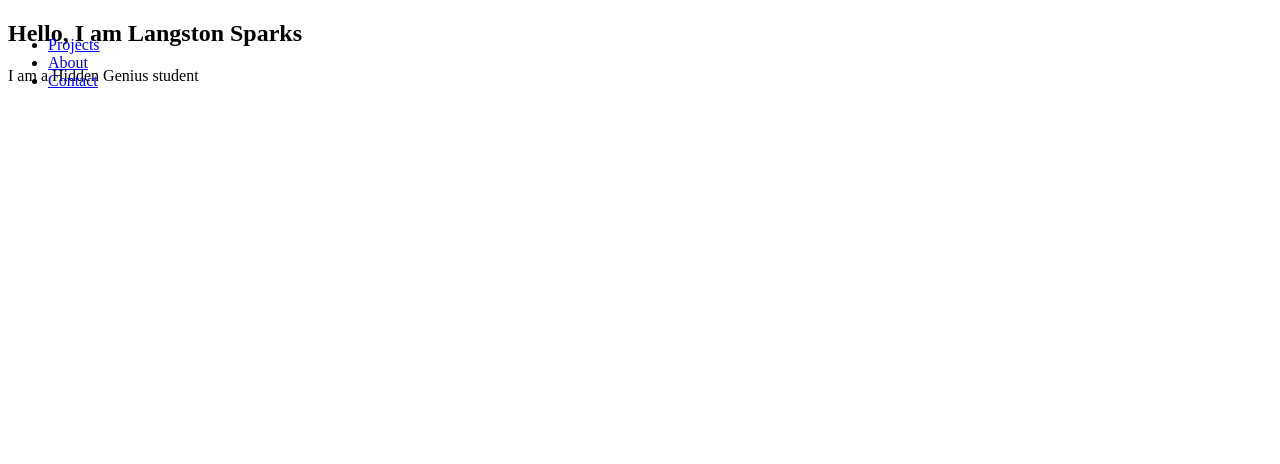
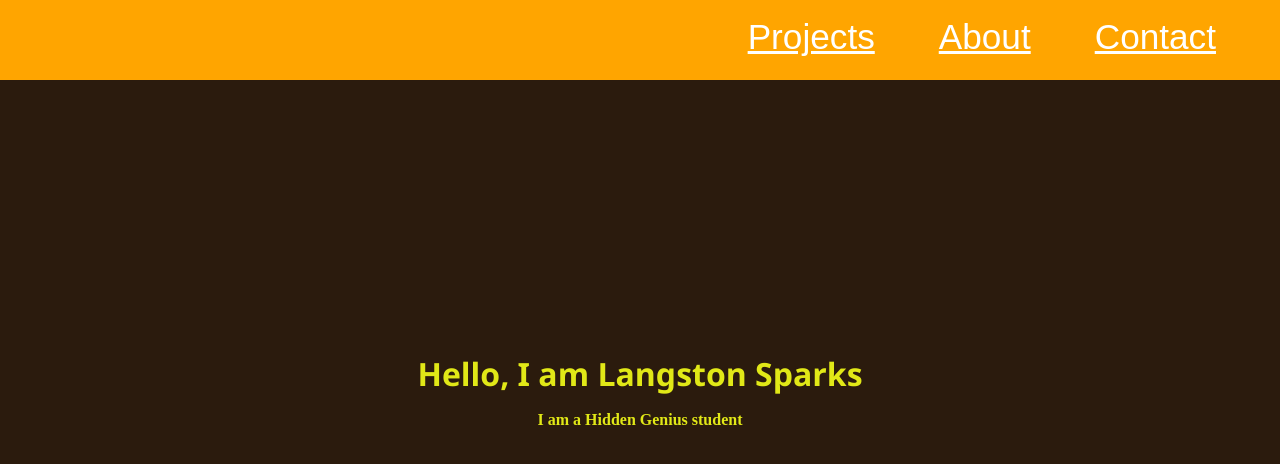
Before and after one commit to LangstonSparks/Fifth-Certification-, a plain HTML site: page index.html in a window 1280 px wide. Drawn offline with Linux system fonts and the light colour scheme.

Commit message:
Update styles.css

```diff
--- a/styles.css
+++ b/styles.css
@@ -1,12 +1,81 @@
-@media {
-  body {
-    height: 100%;
+* {
+  box-sizing: border-box;
+  margin: 0;
+  padding: 0;
+}
+html {
+  scroll-behavior: smooth;
+  box-sizing: border-box;
+}
+body {
+    height: 1vh;
     width: 100%;
+    background: #2b1b0d;
   }
-}
 #navbar {
   position: fixed;
 }
 head {
   position: fixed;
 }
+#title {
+  text-align: center;
+  color: #e1e817;
+  font-family: 'Segoe UI', Tahoma, Geneva, Verdana, sans-serif;
+  padding-top: 8.5em;
+  font-weight: bold;
+  font-size: 2em;
+}
+.sub-title {
+  text-align: center;
+  color: #e1e817;
+  font-weight: bold;
+  margin-top: 1em;
+}
+.link-section {
+  background-color: orange;
+  width: 100%;
+  height: 5em;
+}
+header {
+  margin-top: 0;
+}
+@media (max-width: 28.75em) {
+  .nav {
+      justify-content: center;
+  }
+}
+.nav {
+  display: flex;
+  justify-content: flex-end;
+  position: fixed;
+  top: -15px;
+  left: 0;
+  width: 100%;
+  background: var(--main-red);
+  z-index: 10;
+}
+@media (max-width: 75em) {
+  html {
+      font-size: 60%;
+  }
+}
+.nav-list a {
+  display: block;
+  font-size: 2.2rem;
+  padding: 2rem;
+  color: white;
+}
+ul {
+  list-style: none;
+}
+/* li {
+  text-align: -webkit-match-parent;
+} */
+.nav-list {
+  display: flex;
+  margin-right: 2rem;
+}
+a {
+  font-family: 'Poppins', sans-serif;
+}
```
